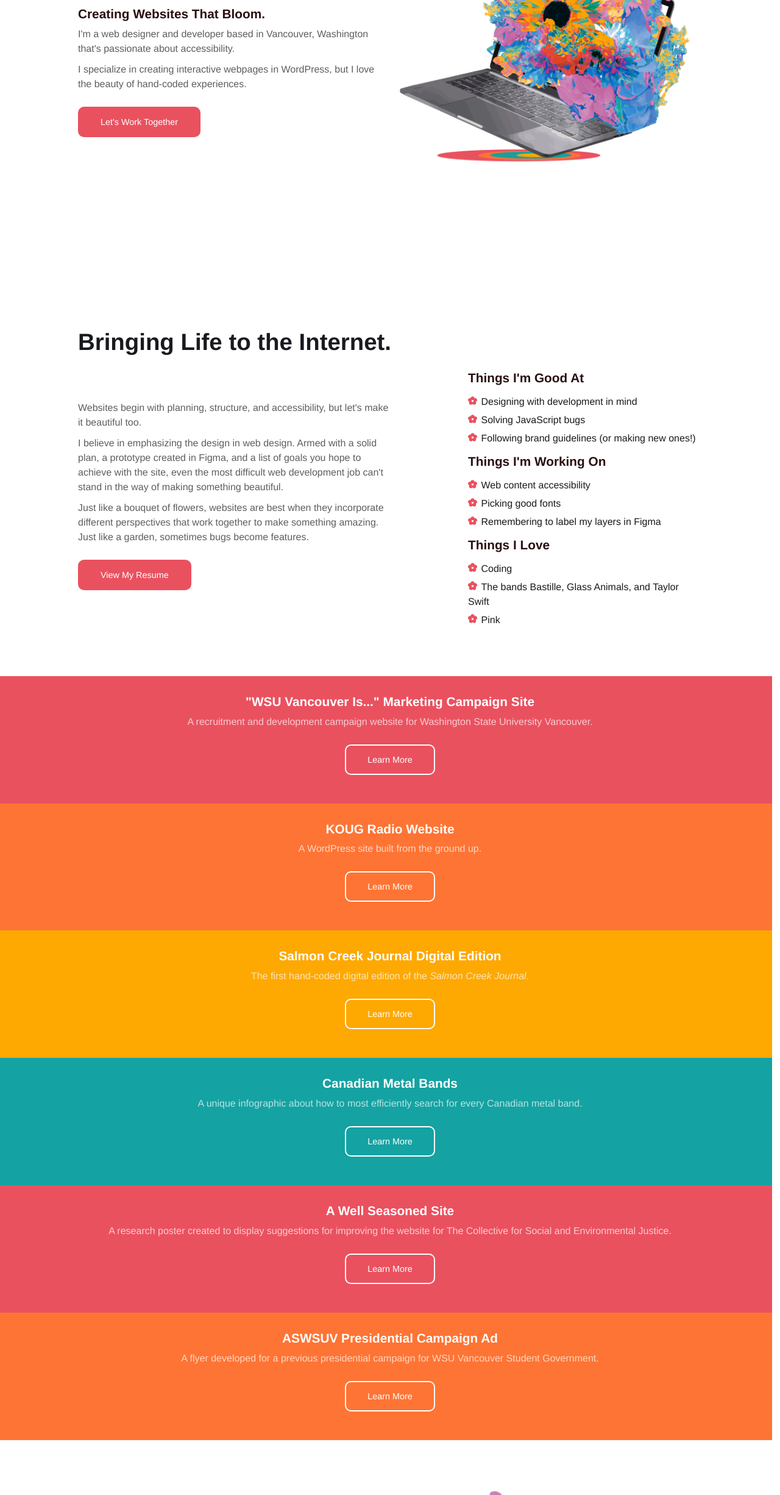
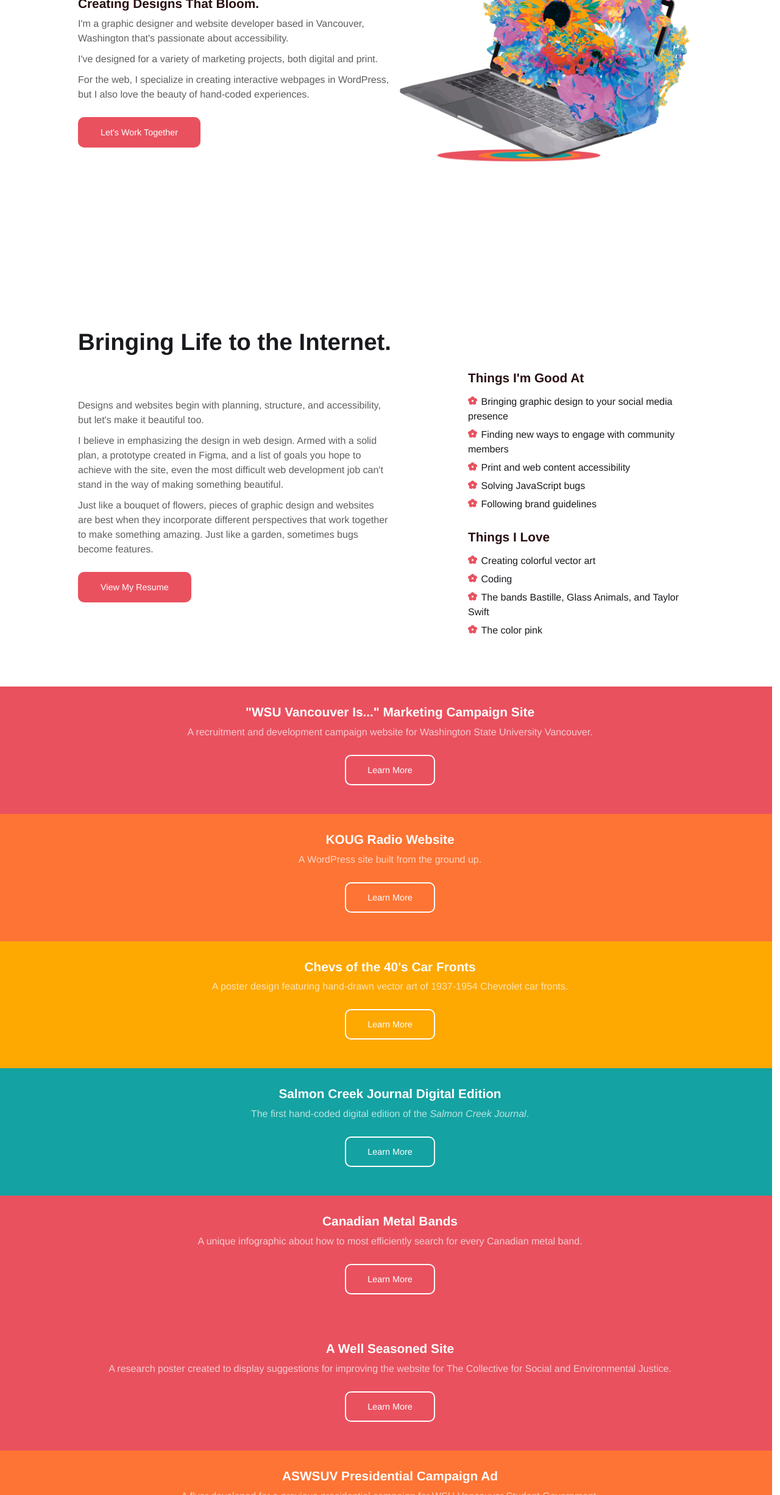
Before and after one commit to kylieSickles/portfolio, a plain HTML site: page public/index.html in a window 1280 px wide. Shown: the part 348-2800 px from the top of the page at 61% size. Drawn offline with nearby package versions, Linux system fonts and the light colour scheme.

Commit message:
Edited to focus on graphic design

```diff
--- a/public/index.html
+++ b/public/index.html
@@ -6,7 +6,7 @@
 
      <!--Site metadata and SEO-->
      <title>Kylie Sickles</title>
-     <meta name="description" content="Kylie Sickles, Web Designer and Developer Portfolio">
+     <meta name="description" content="Kylie Sickles, Graphic Designer and Website Developer Portfolio">
 
      <!--Responsive design call-->
      <meta name="viewport" content="width=device-width, initial-scale=1, maximum-scale=1">
@@ -67,9 +67,10 @@
           <section id="top" class="full-height hero">
                <article class="col-40">
                     <h2>Kylie Sickles</h2>
-                    <h3>Creating Websites That Bloom.</h3>
-                    <p>I'm a web designer and developer based in Vancouver, Washington that's passionate about accessibility.</p>
-                    <p> I specialize in creating interactive webpages in WordPress, but I love the beauty of hand-coded experiences.</p>
+                    <h3>Creating Designs That Bloom.</h3>
+                    <p>I'm a graphic designer and website developer based in Vancouver, Washington that's passionate about accessibility.</p>
+                    <p>I've designed for a variety of marketing projects, both digital and print.
+                    <p>For the web, I specialize in creating interactive webpages in WordPress, but I also love the beauty of hand-coded experiences.</p>
                     <a href="#contact"><button class="primary-btn" >Let's Work Together</button></a>
                </article>
                <section class="col-40" style="padding: 0;">
@@ -93,36 +94,33 @@
           <section id="about">
                <h2 class="col-80 margin-auto">Bringing Life to the Internet.</h2>
                <article class="col-40 col-left">
-                    <p>Websites begin with planning, structure, and accessibility, but let's make it beautiful too. </p>
+                    <p>Designs and websites begin with planning, structure, and accessibility, but let's make it beautiful too. </p>
 
                     <p>I believe in emphasizing the design in web design. Armed with a solid plan, a prototype created in Figma, and a list of goals you hope to achieve with the site, even the most difficult web development job can't stand in the way of making something beautiful.
 
-                    <p>Just like a bouquet of flowers, websites are best when they incorporate different perspectives that work together to make something amazing. Just like a garden, sometimes bugs become features.</p>
+                    <p>Just like a bouquet of flowers, pieces of graphic design and websites are best when they incorporate different perspectives that work together to make something amazing. Just like a garden, sometimes bugs become features.</p>
 
-                    <a href="img/sickles-resume.pdf" target="_blank"><button class="primary-btn" >View My Resume</button></a>
+                    <a href="img/kylie-sickles-resume.pdf" target="_blank"><button class="primary-btn" >View My Resume</button></a>
 
                </article>
 
                <article class="col-30 col-right">
                     <h3>Things I'm Good At</h3>
                     <ul>
-                         <li>Designing with development in mind</li>
+                         <li>Bringing graphic design to your social media presence</li>
+                         <li>Finding new ways to engage with community members</li>
+                         <li>Print and web content accessibility</li>
                          <li>Solving JavaScript bugs</li>
-                         <li>Following brand guidelines (or making new ones!)</li>
+                         <li>Following brand guidelines</li>
                     </ul>
                     <br>
-                    <h3>Things I'm Working On</h3>
-                    <ul>
-                         <li>Web content accessibility</li>
-                         <li>Picking good fonts</li>
-                         <li>Remembering to label my layers in Figma</li>
-                    </ul>
                     <br>
                     <h3>Things I Love</h3>
                     <ul>
+                         <li>Creating colorful vector art</li>
                          <li>Coding</li>
                          <li>The bands Bastille, Glass Animals, and Taylor Swift</li>
-                         <li>Pink</li>
+                         <li>The color pink</li>
                     </ul>
                </article>
           </section>
@@ -178,13 +176,35 @@
                     </div>
                </article>
 
-
                <article  class="project-slide" >
                     <div class="cream-slide" id="cream-slide-3"></div>
                     <div id="survivin-title" class="project-title">
+                         <h3>Chevs of the 40's Car Fronts</h3>
+                         <p>A poster design featuring hand-drawn vector art of 1937-1954 Chevrolet car fronts.</p>
+                         <button class="project-btn" onclick="toggleProjectList('survivin')">Learn More</button>
+                    </div>
+                    <div id="survivin" class="project-content">
+                         <article class="col-40 col-left project-info">
+                              <h3>Designer, Fall 2024</h3>
+                              <ul>
+                                   <li>Took the initiative to produce fifteen vector images in Adobe Illustrator</li>
+                                   <li>Compiled images in a poster format using alignment tools</li>
+                                   <li>Utilized typography that falls within Chevs of the 40's brand guidelines</li>
+                              </ul>
+                              <a href="img/Chevs_Car_Fronts.jpg" target="_blank"><button class="primary-btn" >See the Poster</button></a>
+                         </article>
+                         <article class="col-30 col-right project-img">
+                              <img src="img/Chevs_Car_Fronts.jpg" alt="The company name 'Chevs of the 40's' above rainbow colored 1937-1954 Chevrolet car fronts.">
+                         </article>
+                    </div>
+               </article>
+
+               <article  class="project-slide" >
+                    <div class="cream-slide" id="cream-slide-4"></div>
+                    <div id="tester4-title" class="project-title">
                          <h3>Salmon Creek Journal Digital Edition</h3>
                          <p>The first hand-coded digital edition of the <em>Salmon Creek Journal</em>.</p>
-                         <button class="project-btn" onclick="toggleProjectList('survivin')">Learn More</button>
+                         <button class="project-btn" onclick="toggleProjectList('tester4')">Learn More</button>
                     </div>
                     <div id="survivin" class="project-content">
                          <article class="col-40 col-left project-info">
@@ -204,11 +224,11 @@
 
 
                <article  class="project-slide" >
-                    <div class="cream-slide" id="cream-slide-4"></div>
-                    <div id="tester4-title" class="project-title">
+                    <div class="cream-slide" id="cream-slide-5"></div>
+                    <div id="tester5-title" class="project-title">
                          <h3>Canadian Metal Bands</h3>
                          <p>A unique infographic about how to most efficiently search for every Canadian metal band.</p>
-                         <button class="project-btn" onclick="toggleProjectList('tester4')">Learn More</button>
+                         <button class="project-btn" onclick="toggleProjectList('tester5')">Learn More</button>
                     </div>
                     <div id="tester4" class="project-content">
                          <article class="col-40 col-left project-info">
@@ -227,7 +247,7 @@
                </article>
 
                <article  class="project-slide" >
-                    <div class="cream-slide" id="cream-slide-5"></div>
+                    <div class="cream-slide" id="cream-slide-6"></div>
                     <div id="poster-title" class="project-title">
                          <h3>A Well Seasoned Site</h3>
                          <p>A research poster created to display suggestions for improving the website for The Collective for Social and Environmental Justice.</p>
@@ -250,7 +270,7 @@
                </article>
 
                <article class="project-slide" >
-                    <div class="cream-slide" id="cream-slide-6"></div>
+                    <div class="cream-slide" id="cream-slide-7"></div>
                     <div id="ad-title" class="project-title">
                          <h3>ASWSUV Presidential Campaign Ad</h3>
                          <p>A flyer developed for a previous presidential campaign for WSU Vancouver Student Government.</p>
@@ -262,7 +282,7 @@
                               <ul>
                                    <li>Collaborated with my Vice-Presidential candidate to create an election campaign</li>
                                    <li>Developed materials, such as this flyer, that matched our campaign branding</li>
-                                   <li>Spread campaign materials while following strict distribution guidelines</li>
+                                   <li>Spread print and digital campaign materials while following strict distribution guidelines</li>
                               </ul>
                               <a href="img/Campaign-Ad.png" target="_blank"><button class="primary-btn" >See the Flyer</button></a>
                          </article>
@@ -279,7 +299,7 @@
 
                <article class="col-40 col-left">
                     <h2 class="col-80">Let's Be Buds.</h2>
-                    <p>I'm a web developer, designer, project manager, and pink-enthusiast. My full name is Kylie Elizabeth Sickles, but my last name will be Pendragon some day, so stay tuned. Hailing from Washington State (and Oregon…and Arizona…and California), I'm a 2024 graduate from Washington State University Vancouver. My work has been featured twice in the 37th issue of The Nouspace Student Research Gallery, and one time I brought a radio station back from the dead.</p>
+                    <p>I'm a graphic designer, web developer, project manager, and pink-enthusiast. My full name is Kylie Elizabeth Sickles, but my last name will be Pendragon some day, so stay tuned. Hailing from Washington State (and Oregon…and Arizona…and California), I'm a 2024 graduate from Washington State University Vancouver. My work has been featured twice in the 37th issue of The Nouspace Student Research Gallery, and one time I brought a radio station back from the dead.</p>
 
                     <p>Please feel free to email me or connect with me on LinkedIn!</p>
 
```
